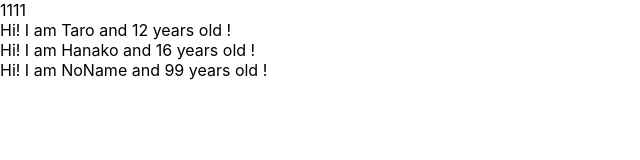
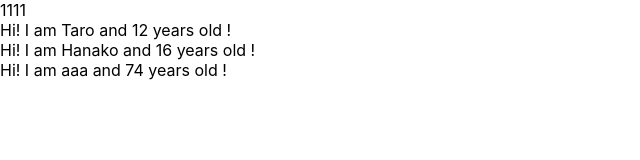
Before and after one commit to toyo-shige/udemy-react-redux-crud-application, a React (Create React App) app: page / in a window 1280 px wide. Shown: the top 160 px of the page, without its empty margins (0-640 px from the left). Built offline with nearby package versions, Linux system fonts and the light colour scheme.

Commit message:
learn prop-types

```diff
--- a/src/App.js
+++ b/src/App.js
@@ -1,4 +1,6 @@
 import React from 'react';
+import PropTypes from 'prop-types';
+
 
 //function App() {
 //  return (
@@ -13,7 +15,7 @@ const App = ()=> {
   const profiles = [
     {name:"Taro", age:12},
     {name:"Hanako", age:16},
-    {name:"NoName"}
+    {name:"aaa", age:74 }
   ];
   return(
     <div>1111
@@ -30,8 +32,10 @@ const User = (props)=> {
   return (<div>Hi! I am {props.name} and {props.age} years old !</div>);
 }
 
-User.defaultProps = {
-  age: 99
+User.propTypes = {
+  name: PropTypes.string,
+  age: PropTypes.number.isRequired
 }
 
+
 export default App;
```
